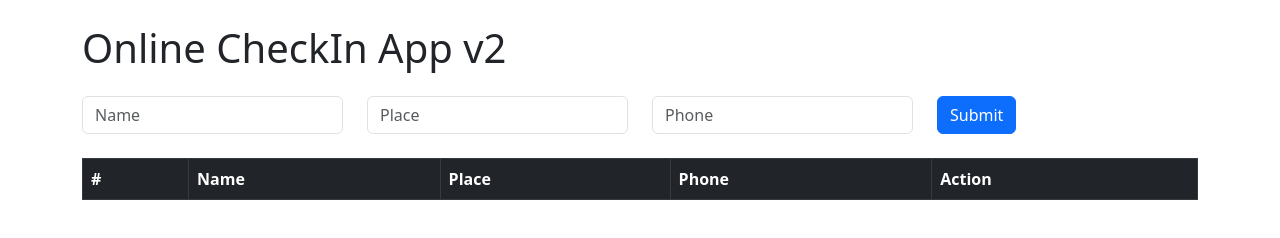
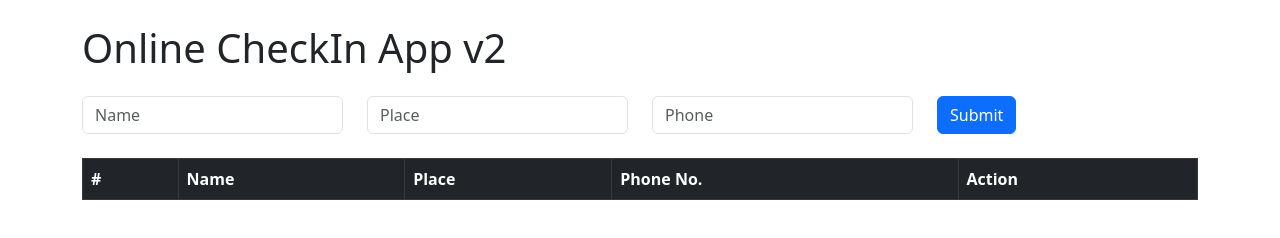
Before and after one commit to nitheesh-p/check-in-app, a website: page public/index.html in a window 1280 px wide. Drawn offline with nearby package versions, Linux system fonts and the light colour scheme; no server answers.

Commit message:
Update index.html

```diff
--- a/public/index.html
+++ b/public/index.html
@@ -34,7 +34,7 @@
           <th>#</th>
           <th>Name</th>
           <th>Place</th>
-          <th>Phone</th>
+          <th>Phone No.</th>
           <th>Action</th>
         </tr>
       </thead>
```
